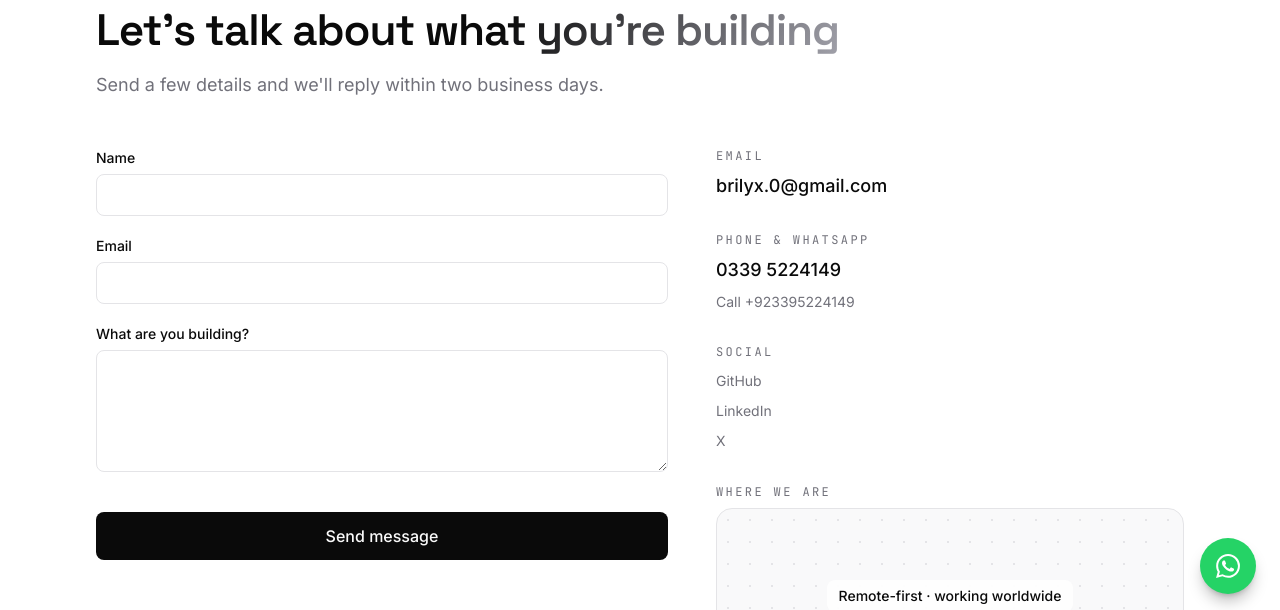
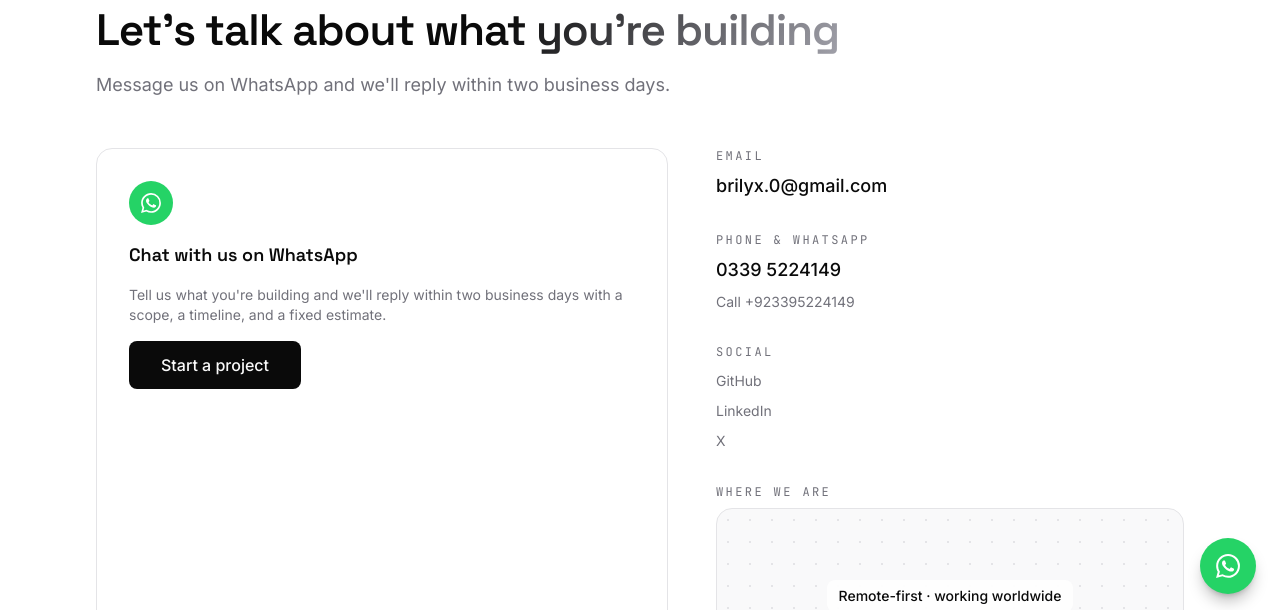
Before and after one commit to asherfarooq9-gif/Brilyx, a Next.js app: page /contact in a window 1280 px wide. Shown: the part 182-792 px from the top of the page. Built offline with nearby package versions, Linux system fonts and the light colour scheme; no server answers.

Commit message:
feat: replace contact form with direct WhatsApp click-to-chat
All "Start a project" CTAs (navbar, hero, CTA banner, contact page) now
open WhatsApp with a prefilled message via whatsappUrl() instead of
routing to a form. Removed the unused ContactForm component and its
Formspree env var / docs.

```diff
--- a/app/contact/page.tsx
+++ b/app/contact/page.tsx
@@ -4,12 +4,12 @@
 import { SectionHeading } from "@/components/ui/SectionHeading";
 import { GradientText } from "@/components/ui/GradientText";
 import { Reveal } from "@/components/motion/Reveal";
-import { ContactForm } from "@/components/sections/ContactForm";
+import { Button } from "@/components/ui/Button";
 
 export const metadata: Metadata = buildMetadata({
-  title: "Contact",
+  title: "Contact — Start an AI, Web or App Project",
   description:
-    "Tell Brilyx what you're building. We'll come back with a scope, a timeline, and a fixed estimate.",
+    "Tell Brilyx what you're building and we'll reply within two business days with a scope, a timeline, and a fixed estimate for your project.",
   path: "/contact",
 });
 
@@ -25,13 +25,28 @@
               Let&apos;s talk about <GradientText>what you&apos;re building</GradientText>
             </>
           }
-          description="Send a few details and we'll reply within two business days."
+          description="Message us on WhatsApp and we'll reply within two business days."
         />
       </Reveal>
 
       <div className="mt-12 grid gap-12 lg:grid-cols-[1.1fr_0.9fr]">
-        <Reveal>
-          <ContactForm />
+        <Reveal className="flex flex-col items-start gap-4 rounded-xl border border-border bg-card p-8">
+          <span
+            className="flex h-11 w-11 items-center justify-center rounded-full bg-[#25D366] text-white"
+            aria-hidden
+          >
+            <svg viewBox="0 0 24 24" className="h-5 w-5" fill="currentColor" aria-hidden>
+              <path d="M17.472 14.382c-.297-.149-1.758-.867-2.03-.967-.273-.099-.471-.148-.67.15-.197.297-.767.966-.94 1.164-.173.199-.347.223-.644.075-.297-.15-1.255-.463-2.39-1.475-.883-.788-1.48-1.761-1.653-2.059-.173-.297-.018-.458.13-.606.134-.133.298-.347.446-.52.149-.174.198-.298.298-.497.099-.198.05-.371-.025-.52-.075-.149-.669-1.612-.916-2.207-.242-.579-.487-.5-.669-.51-.173-.008-.371-.01-.57-.01-.198 0-.52.074-.792.372-.272.297-1.04 1.016-1.04 2.479 0 1.462 1.065 2.875 1.213 3.074.149.198 2.096 3.2 5.077 4.487.709.306 1.262.489 1.694.625.712.227 1.36.195 1.871.118.571-.085 1.758-.719 2.006-1.413.248-.694.248-1.289.173-1.413-.074-.124-.272-.198-.57-.347m-5.421 7.403h-.004a9.87 9.87 0 01-5.031-1.378l-.361-.214-3.741.982.998-3.648-.235-.374a9.86 9.86 0 01-1.51-5.26c.001-5.45 4.436-9.884 9.888-9.884 2.64 0 5.122 1.03 6.988 2.898a9.825 9.825 0 012.893 6.994c-.003 5.45-4.437 9.884-9.885 9.884m8.413-18.297A11.815 11.815 0 0012.05 0C5.495 0 .16 5.335.157 11.892c0 2.096.547 4.142 1.588 5.945L.057 24l6.305-1.654a11.882 11.882 0 005.683 1.448h.005c6.554 0 11.89-5.335 11.893-11.893a11.821 11.821 0 00-3.48-8.413Z" />
+            </svg>
+          </span>
+          <h3 className="text-lg font-semibold text-foreground">Chat with us on WhatsApp</h3>
+          <p className="text-sm text-muted-foreground">
+            Tell us what you&apos;re building and we&apos;ll reply within two business days with
+            a scope, a timeline, and a fixed estimate.
+          </p>
+          <Button href={whatsappUrl()} external size="lg">
+            Start a project
+          </Button>
         </Reveal>
 
         <Reveal delay={0.1} className="flex flex-col gap-8">
--- a/components/sections/ContactForm.tsx
+++ /dev/null
@@ -1,221 +0,0 @@
-"use client";
-
-import { useState, type FormEvent } from "react";
-import { AnimatePresence, motion, useReducedMotion } from "framer-motion";
-import { Button } from "@/components/ui/Button";
-
-const FORMSPREE_ID = process.env.NEXT_PUBLIC_FORMSPREE_ID;
-const EMAIL_PATTERN = /^[^\s@]+@[^\s@]+\.[^\s@]+$/;
-const FIELD_ORDER = ["name", "email", "message"] as const;
-
-type Status = "idle" | "submitting" | "success" | "error";
-type FieldName = (typeof FIELD_ORDER)[number];
-type FieldErrors = Partial<Record<FieldName, string>>;
-
-const inputClasses =
-  "w-full rounded-md border border-border bg-background px-3.5 py-2.5 text-sm text-foreground transition-colors placeholder:text-muted-foreground focus-visible:border-accent focus-visible:outline-none focus-visible:ring-2 focus-visible:ring-ring/40 aria-[invalid=true]:border-accent";
-
-export function ContactForm() {
-  const prefersReduced = useReducedMotion();
-  const [status, setStatus] = useState<Status>("idle");
-  const [errors, setErrors] = useState<FieldErrors>({});
-  const [errorMessage, setErrorMessage] = useState("");
-
-  function validate(data: Record<FieldName, string>): FieldErrors {
-    const next: FieldErrors = {};
-    if (!data.name.trim()) next.name = "Please enter your name.";
-    if (!data.email.trim()) next.email = "Please enter your email.";
-    else if (!EMAIL_PATTERN.test(data.email)) next.email = "That email doesn't look right.";
-    if (data.message.trim().length < 10)
-      next.message = "Tell us a little more — at least 10 characters.";
-    return next;
-  }
-
-  async function handleSubmit(event: FormEvent<HTMLFormElement>) {
-    event.preventDefault();
-    const form = event.currentTarget;
-    const formData = new FormData(form);
-
-    // Honeypot — real users never fill this.
-    if ((formData.get("company_website") as string)?.trim()) {
-      setStatus("success");
-      form.reset();
-      return;
-    }
-
-    const data: Record<FieldName, string> = {
-      name: String(formData.get("name") ?? ""),
-      email: String(formData.get("email") ?? ""),
-      message: String(formData.get("message") ?? ""),
-    };
-
-    const fieldErrors = validate(data);
-    setErrors(fieldErrors);
-    if (Object.keys(fieldErrors).length > 0) {
-      const firstInvalid = FIELD_ORDER.find((field) => fieldErrors[field]);
-      if (firstInvalid) {
-        (form.elements.namedItem(firstInvalid) as HTMLElement | null)?.focus();
-      }
-      return;
-    }
-
-    if (!FORMSPREE_ID) {
-      setStatus("error");
-      setErrorMessage(
-        "The form isn't connected yet. Set NEXT_PUBLIC_FORMSPREE_ID or email us directly.",
-      );
-      return;
-    }
-
-    setStatus("submitting");
-    setErrorMessage("");
-
-    try {
-      const response = await fetch(`https://formspree.io/f/${FORMSPREE_ID}`, {
-        method: "POST",
-        headers: { Accept: "application/json", "Content-Type": "application/json" },
-        body: JSON.stringify(data),
-      });
-
-      if (!response.ok) {
-        const payload = (await response.json().catch(() => null)) as
-          | { errors?: { message: string }[] }
-          | null;
-        throw new Error(payload?.errors?.[0]?.message ?? "Submission failed — please try again.");
-      }
-
-      setStatus("success");
-      form.reset();
-      setErrors({});
-    } catch (error: unknown) {
-      setStatus("error");
-      setErrorMessage(
-        error instanceof Error
-          ? error.message
-          : "Something went wrong — please try again or email us directly.",
-      );
-    }
-  }
-
-  if (status === "success") {
-    return (
-      <motion.div
-        role="status"
-        initial={prefersReduced ? false : { opacity: 0, y: 12 }}
-        animate={{ opacity: 1, y: 0 }}
-        className="flex flex-col items-start gap-3 rounded-xl border border-border bg-card p-8"
-      >
-        <span
-          className="flex h-11 w-11 items-center justify-center rounded-full bg-accent text-accent-foreground"
-          aria-hidden
-        >
-          &#10003;
-        </span>
-        <h3 className="text-lg font-semibold text-foreground">Message sent</h3>
-        <p className="text-sm text-muted-foreground">
-          Thanks for reaching out. We&apos;ll get back to you within 2 business days.
-        </p>
-        <Button variant="outline" size="sm" onClick={() => setStatus("idle")}>
-          Send another
-        </Button>
-      </motion.div>
-    );
-  }
-
-  return (
-    <form onSubmit={handleSubmit} noValidate className="flex flex-col gap-5">
-      <div className="flex flex-col gap-1.5">
-        <label htmlFor="name" className="text-sm font-medium text-foreground">
-          Name
-        </label>
-        <input
-          id="name"
-          name="name"
-          type="text"
-          autoComplete="name"
-          spellCheck={false}
-          aria-invalid={errors.name ? true : undefined}
-          aria-describedby={errors.name ? "name-error" : undefined}
-          className={inputClasses}
-        />
-        {errors.name ? (
-          <p id="name-error" className="text-xs text-accent">
-            {errors.name}
-          </p>
-        ) : null}
-      </div>
-
-      <div className="flex flex-col gap-1.5">
-        <label htmlFor="email" className="text-sm font-medium text-foreground">
-          Email
-        </label>
-        <input
-          id="email"
-          name="email"
-          type="email"
-          inputMode="email"
-          autoComplete="email"
-          spellCheck={false}
-          aria-invalid={errors.email ? true : undefined}
-          aria-describedby={errors.email ? "email-error" : undefined}
-          className={inputClasses}
-        />
-        {errors.email ? (
-          <p id="email-error" className="text-xs text-accent">
-            {errors.email}
-          </p>
-        ) : null}
-      </div>
-
-      <div className="flex flex-col gap-1.5">
-        <label htmlFor="message" className="text-sm font-medium text-foreground">
-          What are you building?
-        </label>
-        <textarea
-          id="message"
-          name="message"
-          rows={5}
-          aria-invalid={errors.message ? true : undefined}
-          aria-describedby={errors.message ? "message-error" : undefined}
-          className={inputClasses}
-        />
-        {errors.message ? (
-          <p id="message-error" className="text-xs text-accent">
-            {errors.message}
-          </p>
-        ) : null}
-      </div>
-
-      {/* Honeypot field — visually hidden, ignored by humans. */}
-      <div aria-hidden className="hidden">
-        <label htmlFor="company_website">Leave this field empty</label>
-        <input
-          id="company_website"
-          name="company_website"
-          type="text"
-          tabIndex={-1}
-          autoComplete="off"
-        />
-      </div>
-
-      <div aria-live="polite">
-        <AnimatePresence>
-          {status === "error" ? (
-            <motion.p
-              initial={prefersReduced ? false : { opacity: 0, y: -4 }}
-              animate={{ opacity: 1, y: 0 }}
-              exit={prefersReduced ? { opacity: 0 } : { opacity: 0, y: -4 }}
-              className="rounded-md border border-accent/30 bg-accent/5 px-3 py-2 text-xs text-accent"
-            >
-              {errorMessage}
-            </motion.p>
-          ) : null}
-        </AnimatePresence>
-      </div>
-
-      <Button type="submit" size="lg" disabled={status === "submitting"}>
-        {status === "submitting" ? "Sending…" : "Send message"}
-      </Button>
-    </form>
-  );
-}
--- a/components/sections/CtaBanner.tsx
+++ b/components/sections/CtaBanner.tsx
@@ -1,5 +1,6 @@
 import { Button } from "@/components/ui/Button";
 import { Reveal } from "@/components/motion/Reveal";
+import { whatsappUrl } from "@/lib/site";
 
 interface CtaBannerProps {
   title?: string;
@@ -24,7 +25,7 @@
           {description}
         </p>
         <div className="relative mt-8 flex justify-center">
-          <Button href="/contact" size="lg" variant="secondary">
+          <Button href={whatsappUrl()} external size="lg" variant="secondary">
             Start a project
           </Button>
         </div>
--- a/components/sections/Hero.tsx
+++ b/components/sections/Hero.tsx
@@ -2,7 +2,7 @@
 
 import { useEffect, useRef, useState } from "react";
 import { motion, useInView, useReducedMotion } from "framer-motion";
-import { SITE } from "@/lib/site";
+import { SITE, whatsappUrl } from "@/lib/site";
 import { Button } from "@/components/ui/Button";
 import { Card } from "@/components/ui/card";
 import { SplineScene } from "@/components/ui/splite";
@@ -85,7 +85,7 @@
               {...entrance(0.45)}
               className="flex flex-col gap-3 sm:flex-row [&>*]:w-full sm:[&>*]:w-auto"
             >
-              <Button href="/contact" size="lg" variant="secondary">
+              <Button href={whatsappUrl()} external size="lg" variant="secondary">
                 Start a project
               </Button>
               <Button
```
Also changed, not shown: components/layout/NotchNavbar.tsx (+11 -7 lines), 2 other files (tests, documents, lock files or other folders).
